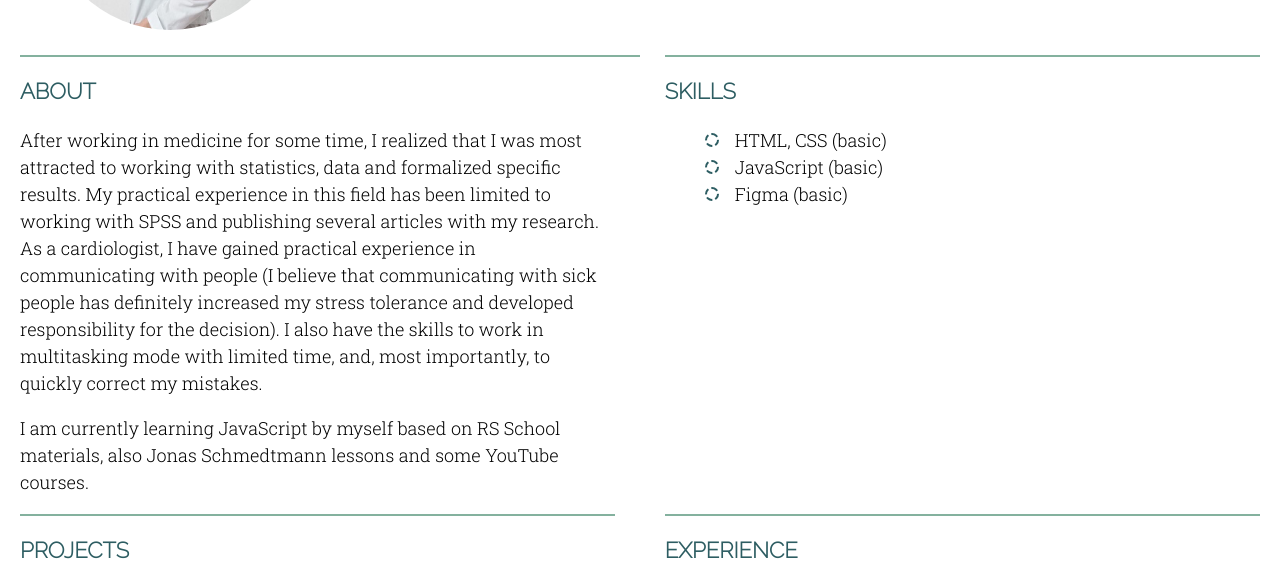
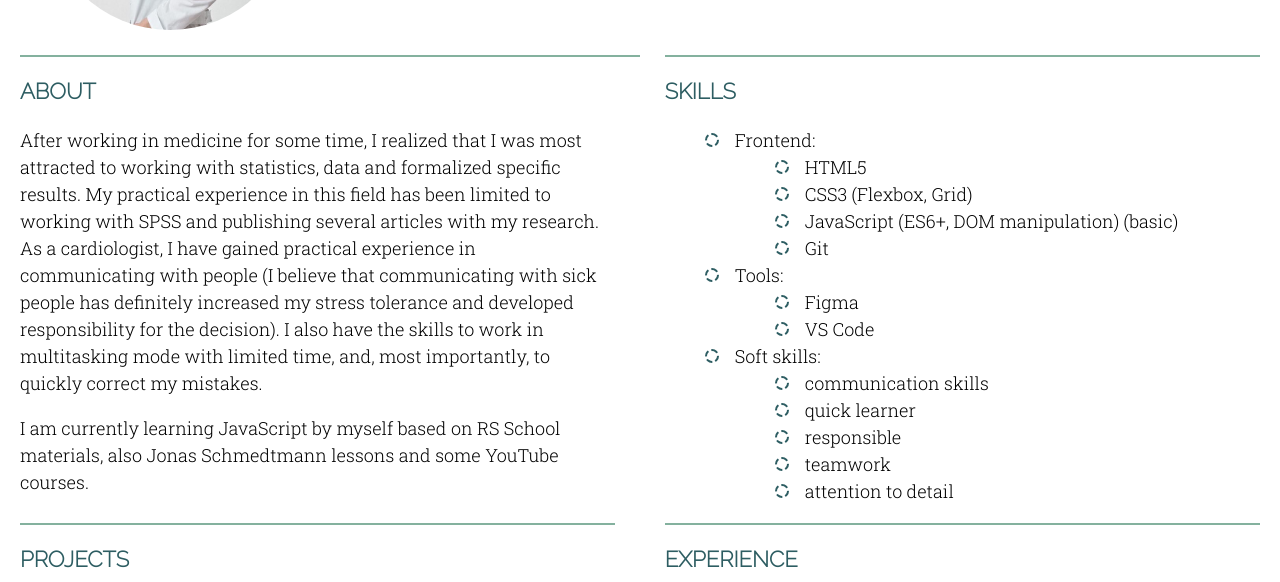
Before and after one commit to olyavitall/frontend_cv, a plain HTML site: page index.html in a window 1280 px wide. Shown: the part 335-917 px from the top of the page. Drawn offline with Linux system fonts and the light colour scheme.

Commit message:
Update index.html

```diff
--- a/index.html
+++ b/index.html
@@ -49,15 +49,40 @@
             <section class="section" id="skills">
                 <h2 class="section_title">Skills</h2>
                 <ul class="list">
-                    <li class="section-item">HTML, CSS (basic)</li>
-                    <li class="section-item">JavaScript (basic)</li>
-                    <li class="section-item">Figma (basic)</li>
+                    <li class="section-item">Frontend:
+                        <ul class="list">
+                            <li class="section-item">HTML5</li>
+                            <li class="section-item">CSS3 (Flexbox, Grid)</li>
+                            <li class="section-item">JavaScript (ES6+, DOM manipulation) (basic)</li>
+                            <li class="section-item">Git</li>
+                        </ul>
+                    </li>
+                    <li class="section-item">Tools:
+                        <ul class="list">
+                            <li class="section-item">Figma</li>
+                            <li class="section-item">VS Code</li>
+                        </ul>
+                    </li>
+                    <li class="section-item">Soft skills:
+                        <ul class="list">
+                            <li class="section-item">сommunication skills</li>
+                            <li class="section-item">quick learner</li>
+                            <li class="section-item">responsible</li>
+                            <li class="section-item">teamwork</li>
+                            <li class="section-item">attention to detail</li>
+                        </ul>
+                    </li>
                 </ul>
             </section>
             <section class="section" id="projects">
                 <h2 class="section_title">Projects</h2>
                 <ul class="list">
-                    <li class="section-item"><a href="https://rolling-scopes-school.github.io/olyavitall-JSFEPRESCHOOL2024Q2/shelter/pages/main/index.html" class="link">Shelter</a></li>
+                    <li class="section-item"><a href="https://rolling-scopes-school.github.io/olyavitall-JSFEPRESCHOOL2024Q2/shelter/pages/main/index.html" class="link">Shelter</a>
+                    <ul class="list">
+                        <li class="section-item">Goal: to create an adaptive website for an animal shelter.</li>
+                        <li class="section-item">Technologies: HTML5, CSS3, JavaScript attempts.</li>
+                    </ul>
+                    </li>
                 </ul>
             </section>
             <section class="section" id="experience">
```
